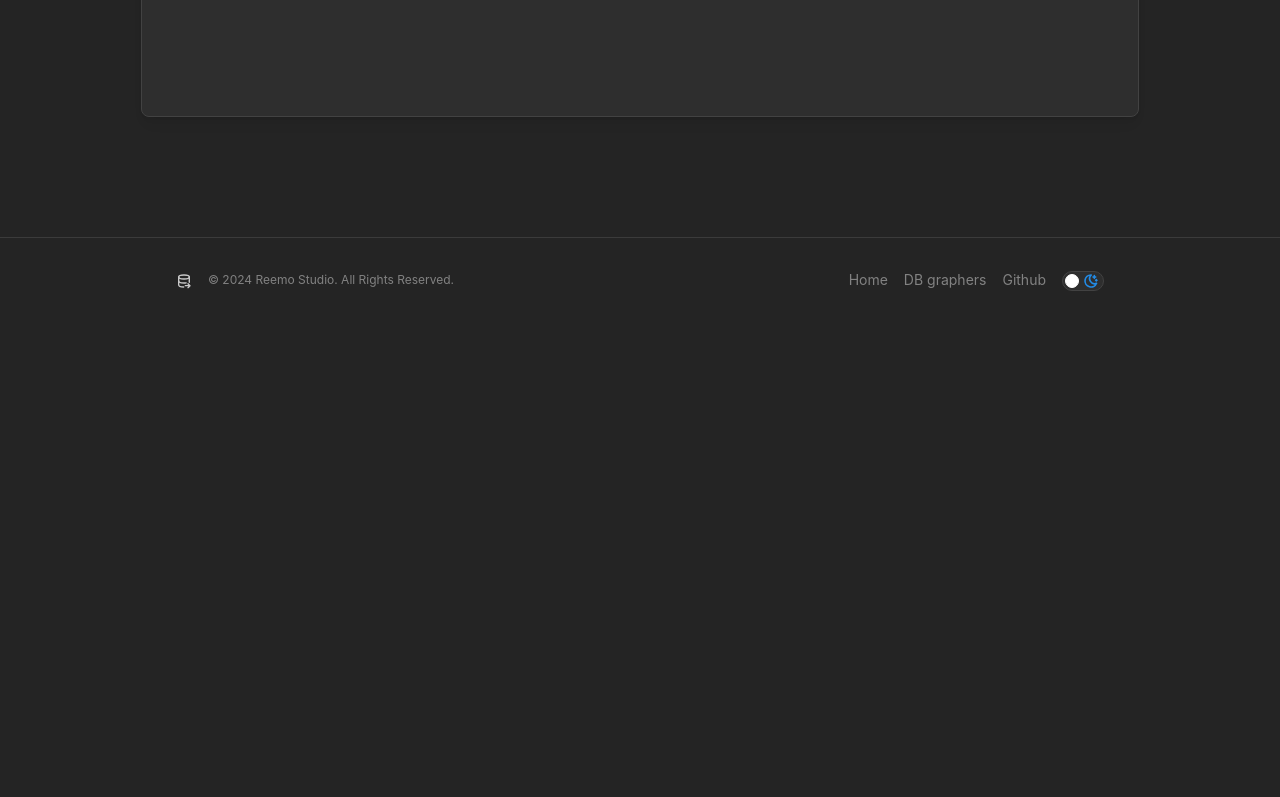
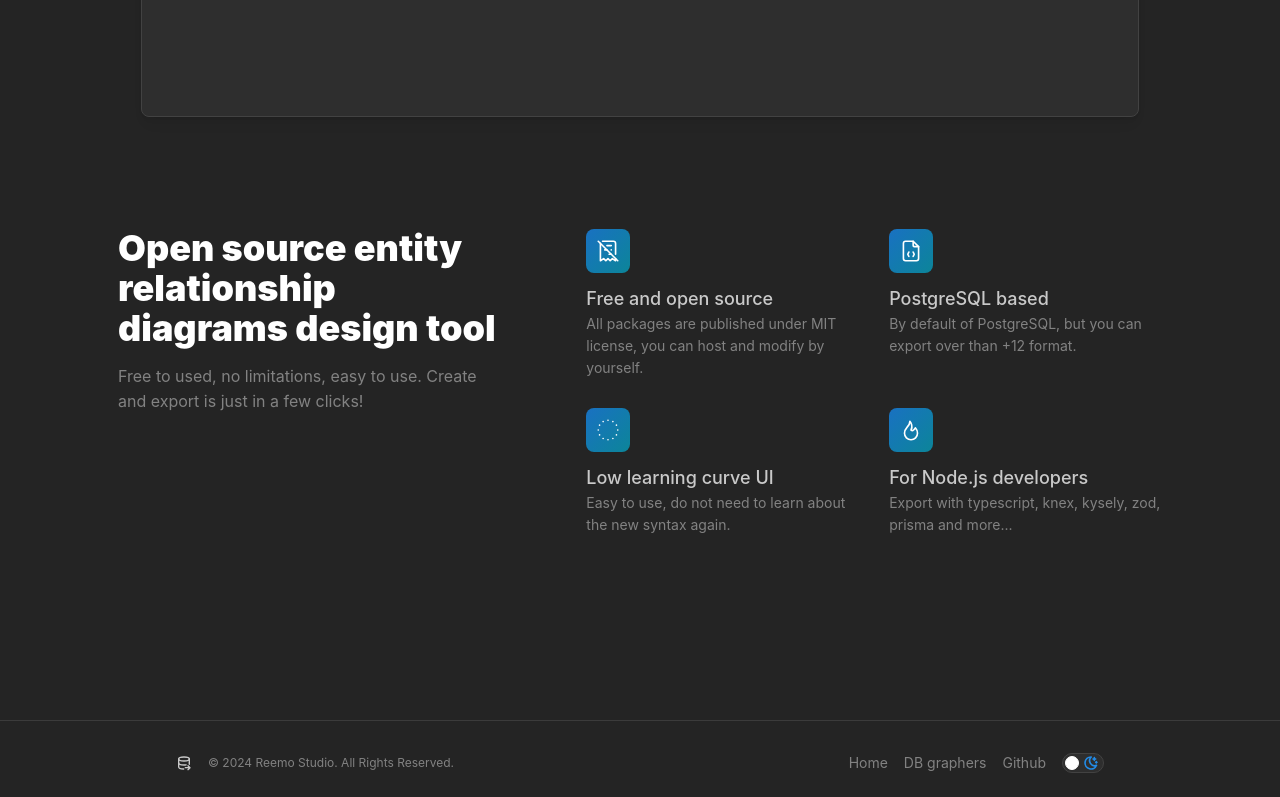
Before and after one commit to r48n34/db-erd-gen, a React (Vite) app: page /home in a window 1280 px wide. Shown: the part 682-1479 px from the top of the page. Before the commit the page ends 1005 px from the top, so only its background shows below. Built offline with nearby package versions, Linux system fonts and the light colour scheme.

Commit message:
Better home page

```diff
--- /dev/null
+++ b/src/components/home/FeaturesTitle.tsx
@@ -0,0 +1,77 @@
+import { Title, SimpleGrid, Text, Button, ThemeIcon, Grid, rem } from '@mantine/core';
+import { IconReceiptOff, IconFlame, IconCircleDotted, IconFileCode } from '@tabler/icons';
+import classes from '../../styles/FeaturesTitle.module.css';
+
+const features = [
+    {
+        icon: IconReceiptOff,
+        title: 'Free and open source',
+        description: 'All packages are published under MIT license, you can host and modify by yourself.',
+    },
+    {
+        icon: IconFileCode,
+        title: 'PostgreSQL based',
+        description: 'By default of PostgreSQL, but you can export over than +12 format.',
+    },
+    {
+        icon: IconCircleDotted,
+        title: 'Low learning curve UI',
+        description: 'Easy to use, do not need to learn about the new syntax again.',
+    },
+    {
+        icon: IconFlame,
+        title: 'For Node.js developers',
+        description: 'Export with typescript, knex, kysely, zod, prisma and more...',
+    },
+];
+
+export function FeaturesTitle() {
+    const items = features.map((feature) => (
+        <div key={feature.title}>
+            <ThemeIcon
+                size={44}
+                radius="md"
+                variant="gradient"
+                gradient={{ deg: 133, from: 'blue', to: 'cyan' }}
+            >
+                <feature.icon style={{ width: rem(26), height: rem(26) }} stroke={1.5} />
+            </ThemeIcon>
+            <Text fz="lg" mt="sm" fw={500}>
+                {feature.title}
+            </Text>
+            <Text c="dimmed" fz="sm">
+                {feature.description}
+            </Text>
+        </div>
+    ));
+
+    return (
+        <div className={classes.wrapper}>
+            <Grid gutter={80}>
+                <Grid.Col span={{ base: 12, md: 5 }}>
+                    <Title className={classes.title} order={2}>
+                        Open source entity relationship diagrams design tool
+                    </Title>
+                    <Text c="dimmed">
+                        Free to used, no limitations, easy to use. Create and export is just in a few clicks!
+                    </Text>
+
+                    {/* <Button
+                        variant="gradient"
+                        gradient={{ deg: 133, from: 'blue', to: 'cyan' }}
+                        size="lg"
+                        radius="md"
+                        mt="xl"
+                    >
+                        Get started
+                    </Button> */}
+                </Grid.Col>
+                <Grid.Col span={{ base: 12, md: 7 }}>
+                    <SimpleGrid cols={{ base: 1, md: 2 }} spacing={30}>
+                        {items}
+                    </SimpleGrid>
+                </Grid.Col>
+            </Grid>
+        </div>
+    );
+}
--- a/src/pages/HomePage.tsx
+++ b/src/pages/HomePage.tsx
@@ -2,10 +2,10 @@ import { Box, Button, Card, Container, Group, Text } from "@mantine/core";
 import ERTableComp from "../components/ERTableComp";
 
 import { dummySchemeHome } from "./dummyDataTest";
-import HomeNavBar from "../components/home/HomeNavBar";
 import Footer from "../components/home/Footer";
 import { IconArrowRight, IconDatabase } from "@tabler/icons";
 import { useNavigate } from "react-router-dom";
+import { FeaturesTitle } from "../components/home/FeaturesTitle";
 
 function HomePage(){
 
@@ -42,6 +42,12 @@ function HomePage(){
                 </Card>
             </Group>
 
+
+
+        </Container>
+
+        <Container size="lg" mt={48}>
+            <FeaturesTitle />
         </Container>
 
         <Footer />
--- /dev/null
+++ b/src/styles/FeaturesTitle.module.css
@@ -0,0 +1,14 @@
+.wrapper {
+    padding: calc(var(--mantine-spacing-xl) * 2) var(--mantine-spacing-xl);
+}
+
+.title {
+    font-family:
+        Greycliff CF,
+        var(--mantine-font-family);
+    font-size: rem(36px);
+    font-weight: 900;
+    line-height: 1.1;
+    margin-bottom: var(--mantine-spacing-md);
+    color: light-dark(var(--mantine-color-black), var(--mantine-color-white));
+}
```
